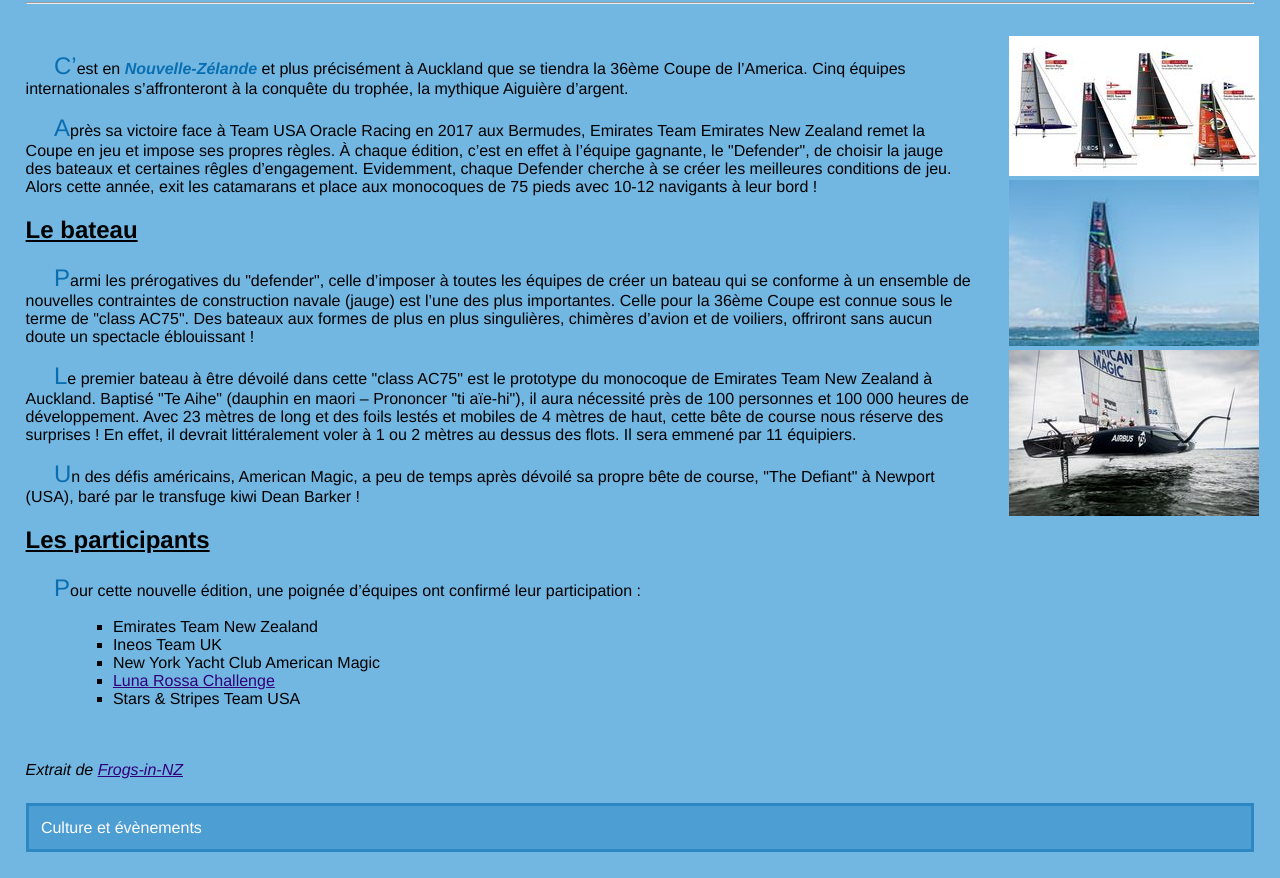
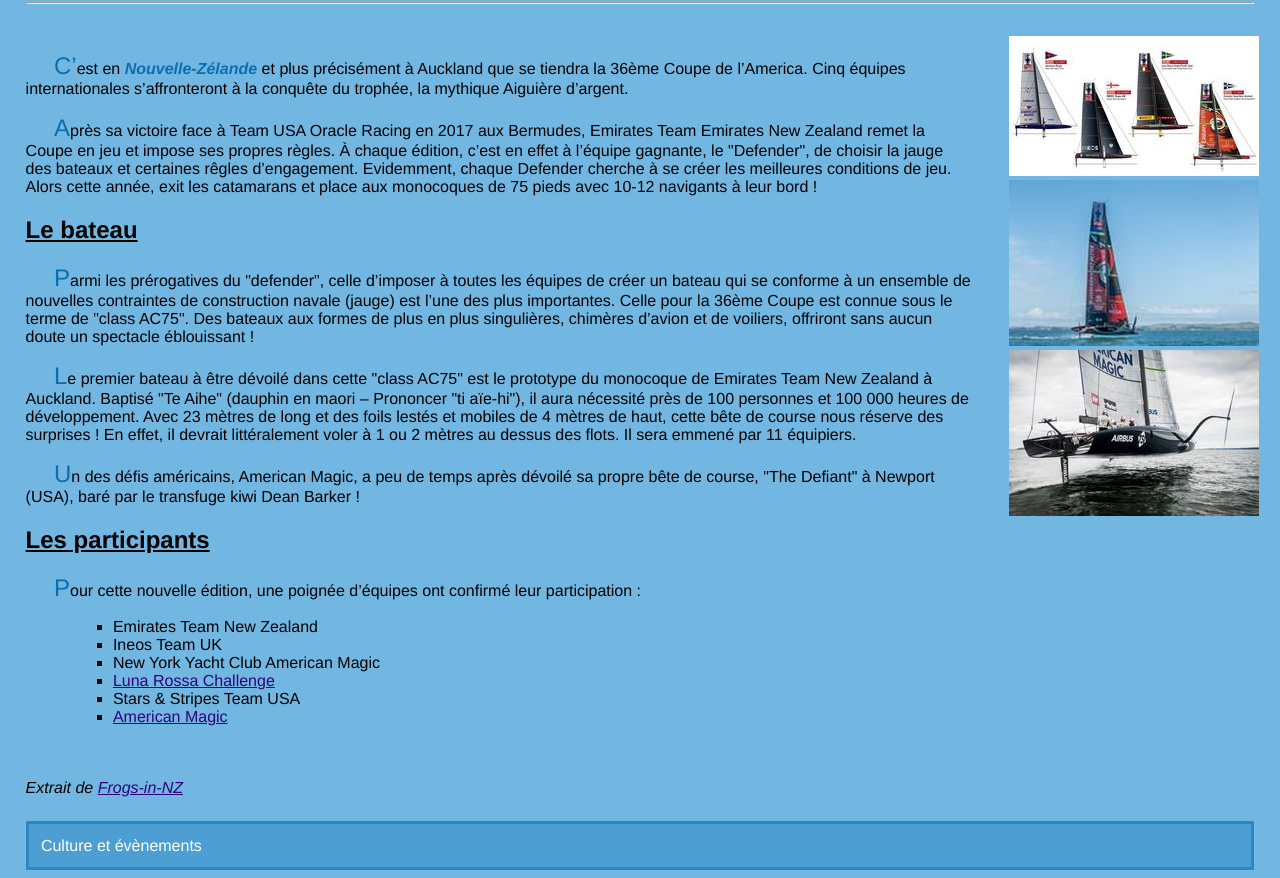
Before and after one commit to Wytherr/ACwebProjet, a plain HTML site: page index.html in a window 1280 px wide. Shown: the part 115-993 px from the top of the page. Drawn offline with Linux system fonts and the light colour scheme.

Commit message:
Ajout hyperlien vers American Magic

```diff
--- a/index.html
+++ b/index.html
@@ -48,6 +48,7 @@
 		<li> New York Yacht Club American Magic </li>
 		<li> <a href="./challenger/luna_rossa.html" title="Accès sécurisé au challenger Luna Rossa"> Luna Rossa Challenge </a></li>
 		<li> Stars & Stripes Team USA </li>
+		<li> <a href="./challenger/american_magic.html" title="Accès sécurisé au challenger Amercian Magic"> American Magic </a></li>
 	</ul>
   </section>
 
```
